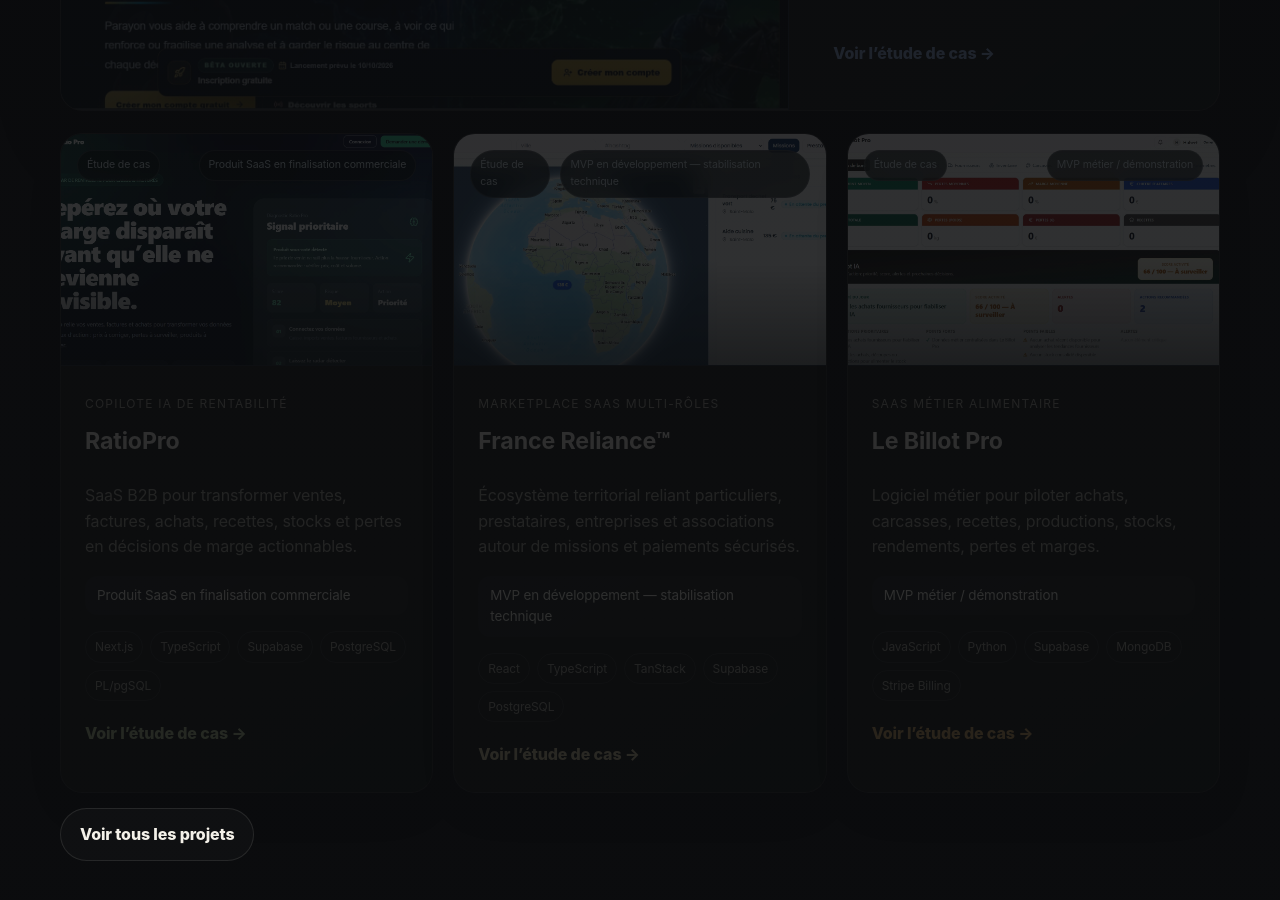
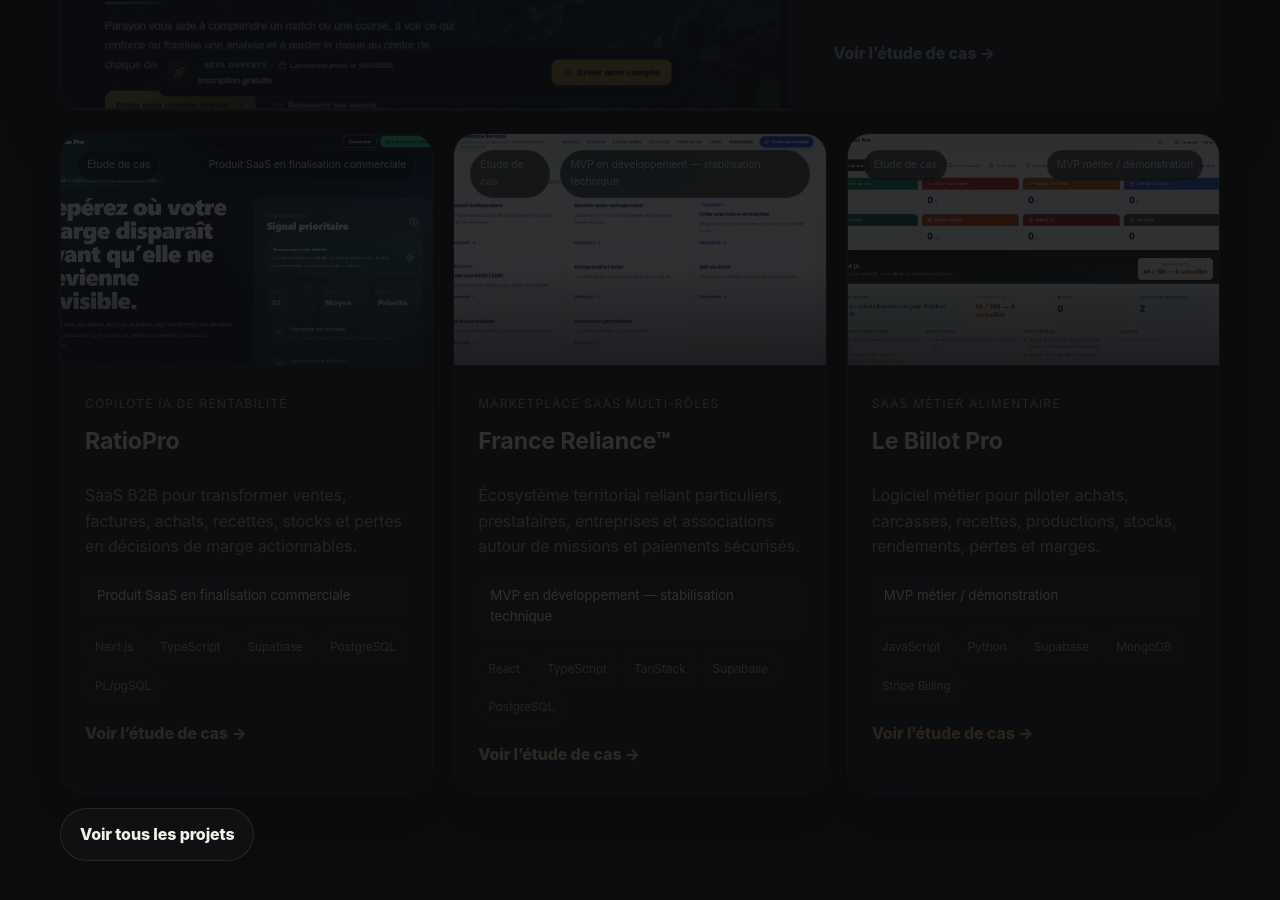
Before and after one commit to eleligny-coder/Portfolio, a Next.js app: page / in a window 1280 px wide. Shown: the part 4360-5260 px from the top of the page. Built offline with nearby package versions, Linux system fonts and the light colour scheme; no server answers.

Commit message:
fix: use unambiguous France Reliance captures

```diff
--- a/src/data/projects.ts
+++ b/src/data/projects.ts
@@ -97,10 +97,9 @@ export const projects: Project[] = [
     stack: ["React", "TypeScript", "TanStack", "Supabase", "PostgreSQL", "PL/pgSQL", "Stripe Connect", "Mapbox"],
     role: ["Vision produit", "Architecture fonctionnelle", "Développement Full Stack", "Modélisation des données", "Stripe", "Documentation", "QA et roadmap"],
     roadmap: ["Stabiliser auth et paiements", "Finaliser la carte", "Harmoniser les RLS", "Étendre progressivement le pôle ESS"],
-    image: "/projects/livre-d-un-clic-wordpress-map-missions.webp",
-    imageAlt: "Carte et recherche de missions de France Reliance sur la nouvelle stack React et Supabase",
+    image: "/projects/france-reliance-centre-entrepreneur.webp",
+    imageAlt: "Centre entrepreneur de France Reliance",
     gallery: [
-      { src: "/projects/livre-d-un-clic-wordpress-map-missions.webp", alt: "Carte des missions et recherche France Reliance", label: "Carte des missions & recherche" },
       { src: "/projects/france-reliance-centre-entrepreneur.webp", alt: "Centre entrepreneur France Reliance", label: "Centre entrepreneur" },
       { src: "/projects/france-reliance-solidarite.webp", alt: "Espace solidarité France Reliance", label: "Pôle solidarité" },
     ],
```
